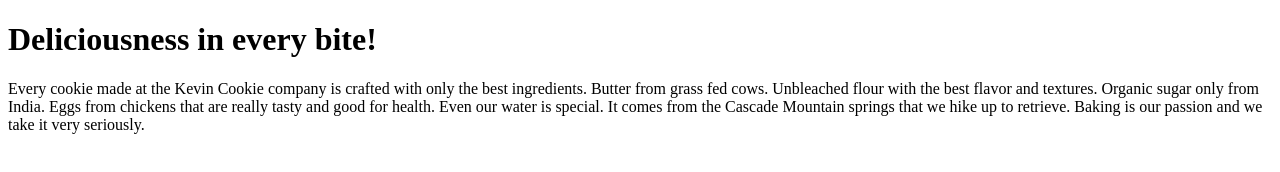
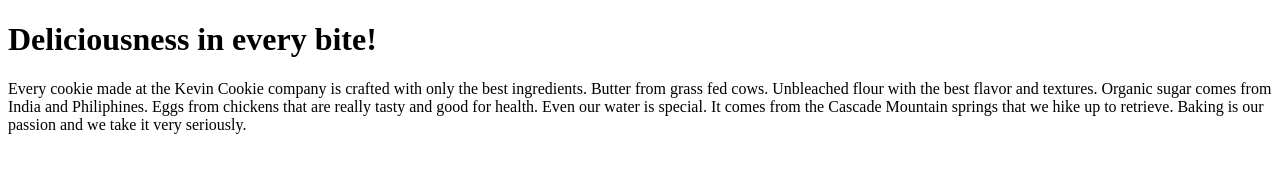
Before and after one commit to NewEra-MBN/kavincookis.com, a plain HTML site: page index.htm in a window 1280 px wide. Drawn offline with Linux system fonts and the light colour scheme.

Commit message:
Update index.htm

```diff
--- a/index.htm
+++ b/index.htm
@@ -4,7 +4,7 @@
 
 <h1>Deliciousness in every bite!</h1>
 
-<p>Every cookie made at the Kevin Cookie company is crafted with only the best ingredients. Butter from grass fed cows. Unbleached flour with the best flavor and textures. Organic sugar only from India. Eggs from chickens that are really tasty and good for health. Even our water is special. It comes from the Cascade Mountain springs that we hike up to retrieve. Baking is our passion and we take it very seriously.</p>
+<p>Every cookie made at the Kevin Cookie company is crafted with only the best ingredients. Butter from grass fed cows. Unbleached flour with the best flavor and textures. Organic sugar comes from India and Philiphines. Eggs from chickens that are really tasty and good for health. Even our water is special. It comes from the Cascade Mountain springs that we hike up to retrieve. Baking is our passion and we take it very seriously.</p>
 
 
 </body>
```
